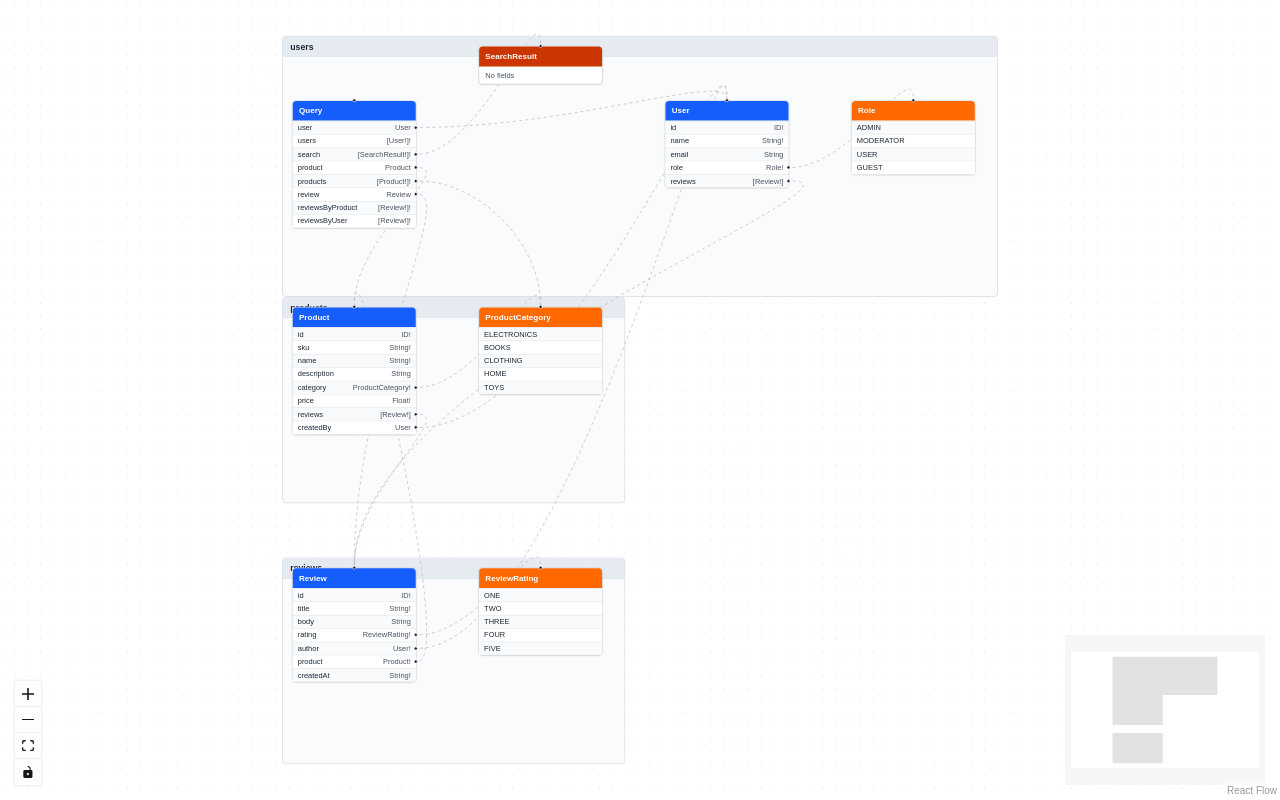
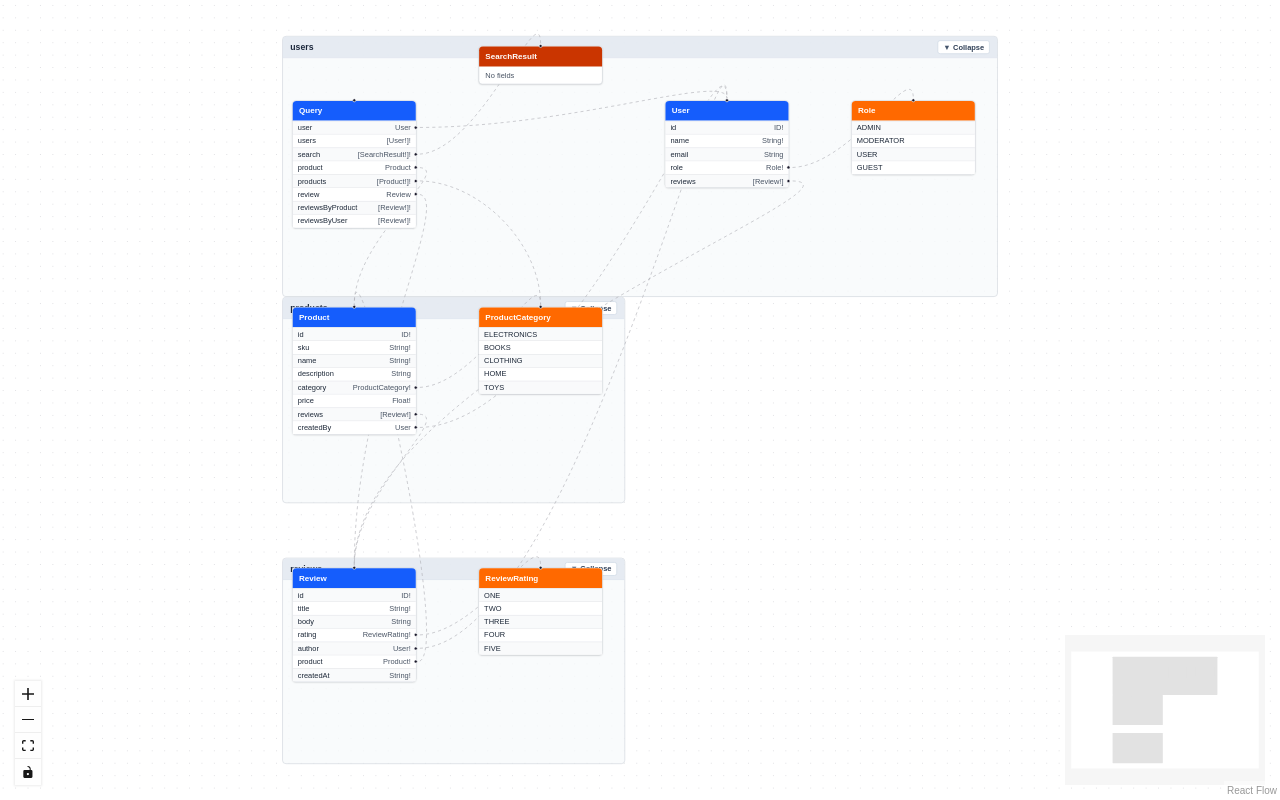
Before and after one commit to CaptainOfFlyingDutchman/federation-subgraph-visualizer, a Next.js app: page / in a window 1280 px wide. Built offline with nearby package versions, Linux system fonts and the light colour scheme.

Commit message:
feat: and expand/collapse to group node

```diff
--- a/src/components/xyflow/GraphQLGroupNode.tsx
+++ b/src/components/xyflow/GraphQLGroupNode.tsx
@@ -1,24 +1,97 @@
-import { type NodeProps, NodeResizer } from '@xyflow/react';
+import { type NodeProps, NodeResizer, useReactFlow } from '@xyflow/react';
+import { useCallback } from 'react';
 
-import type { XyFlowNode } from '@/types';
+import type { XyFlowGroupNode } from '@/types';
 
-export type GraphQLGroupNodeProps = NodeProps<XyFlowNode>;
+export type GraphQLGroupNodeProps = NodeProps<XyFlowGroupNode>;
 
-export function GraphQLGroupNode({ data, selected }: GraphQLGroupNodeProps) {
+export function GraphQLGroupNode({
+  id,
+  data,
+  selected,
+}: GraphQLGroupNodeProps) {
+  const { setNodes } = useReactFlow();
+
+  const isCollapsed = !!data.collapsed;
+
+  const toggle = useCallback(() => {
+    setNodes((nodes) => {
+      const parent = nodes.find((n) => n.id === id);
+
+      if (!parent) {
+        return nodes;
+      }
+
+      const nextCollapsed = !parent.data?.collapsed;
+      const COLLAPSED_HEADER_HEIGHT = 60;
+
+      // Prefer the numeric node.height if present; it's what NodeResizer sets.
+      const currentHeight = parent.height ?? parent.style?.height;
+
+      return nodes.map((n) => {
+        if (n.id !== id) {
+          // hide/show children when collapsed
+          if (n.parentId === id) {
+            return { ...n, hidden: nextCollapsed };
+          }
+
+          return n;
+        }
+
+        const expandedHeight =
+          (n.data._expandedHeight as number) ?? currentHeight;
+
+        if (nextCollapsed) {
+          // remember current expanded height, collapse to header height
+          return {
+            ...n,
+            data: {
+              ...n.data,
+              collapsed: true,
+              _expandedHeight: expandedHeight,
+            },
+            height: COLLAPSED_HEADER_HEIGHT,
+            // ensure style.height doesn't fight with the controlled height
+            style: { ...n.style, height: undefined },
+          };
+        }
+
+        // expand back to the remembered height
+        return {
+          ...n,
+          data: { ...n.data, collapsed: false },
+          height: expandedHeight,
+          style: { ...n.style, height: undefined },
+        };
+      });
+    });
+  }, [id, setNodes]);
+
   return (
     <div className="relative w-full h-full rounded-md border border-gray-300 bg-slate-50/80">
       <NodeResizer
-        isVisible={selected}
+        isVisible={selected && !isCollapsed}
         minWidth={220}
         minHeight={120}
         handleStyle={{ width: 8, height: 8, borderRadius: 2 }}
         lineStyle={{ borderColor: 'border-gray-300' }}
       />
-      <div className="sticky top-0 z-10 px-3 py-1.5 text-sm font-semibold text-slate-800 bg-slate-200/80 rounded-t-md border-b border-slate-300">
-        {data.label}
+      <div className="sticky top-0 z-10 px-3 py-1.5 text-sm font-semibold text-slate-800 bg-slate-200/80 rounded-t-md border-b border-slate-300 flex items-center justify-between">
+        <span>{data.label}</span>
+        <button
+          type="button"
+          onClick={toggle}
+          className="ml-2 inline-flex items-center gap-1 text-xs px-2 py-0.5 rounded border border-slate-300 bg-white hover:bg-slate-50"
+          aria-label={isCollapsed ? 'Expand group' : 'Collapse group'}
+        >
+          <span className="text-slate-600" aria-hidden>
+            {isCollapsed ? '▶' : '▼'}
+          </span>
+          <span className="text-slate-700">
+            {isCollapsed ? 'Expand' : 'Collapse'}
+          </span>
+        </button>
       </div>
-
-      <div className="p-3" />
     </div>
   );
 }
--- a/src/types.ts
+++ b/src/types.ts
@@ -47,7 +47,11 @@ export type EdgeData = {
   argument?: NameNode['value'];
 };
 
-export type XyFlowGroupNode = Node<Pick<NodeData, 'label'>>;
+export type XyFlowGroupNode = Node<
+  Pick<NodeData, 'label'> & {
+    collapsed?: boolean;
+  }
+>;
 
 export type XyFlowNode = Node<NodeData>;
 
```
